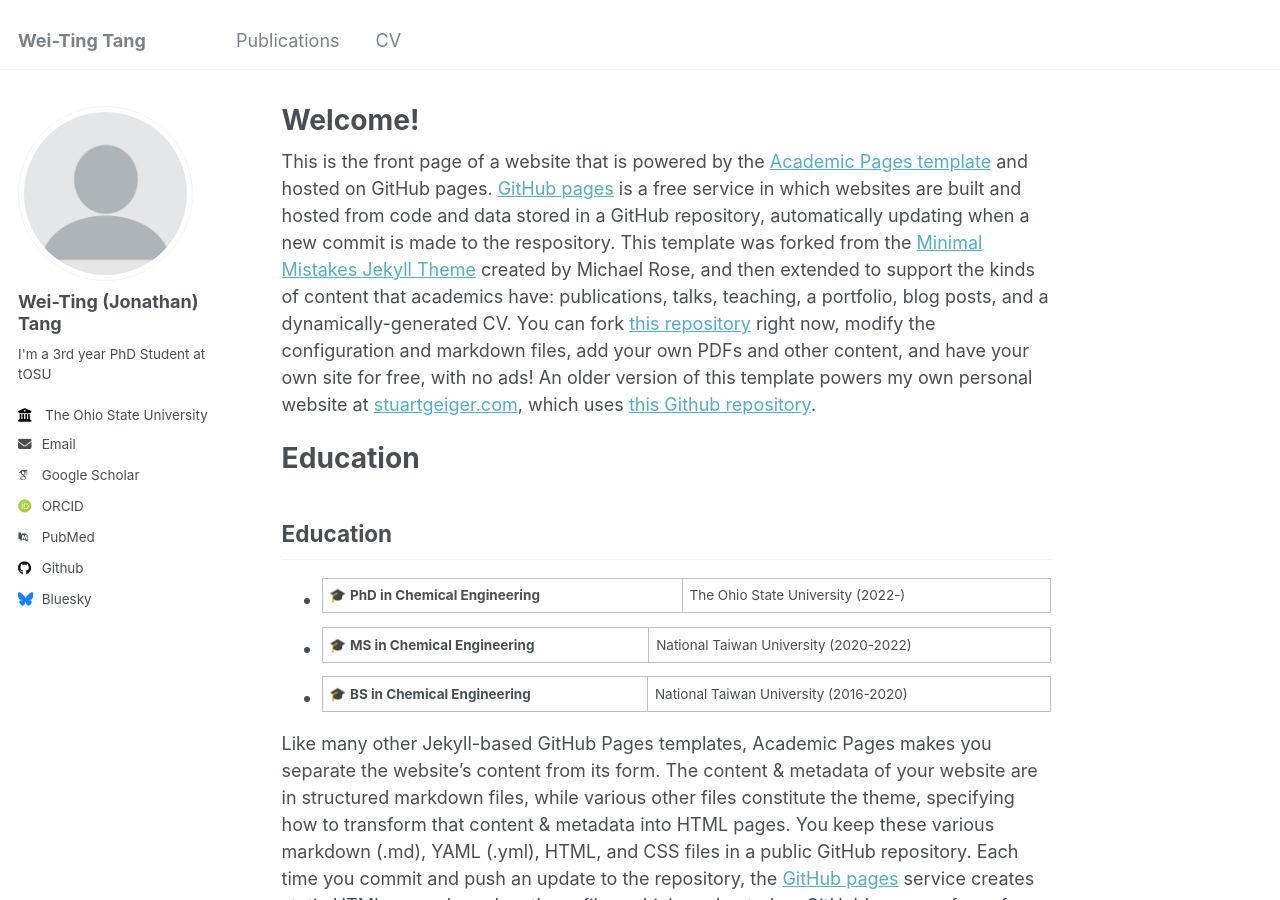
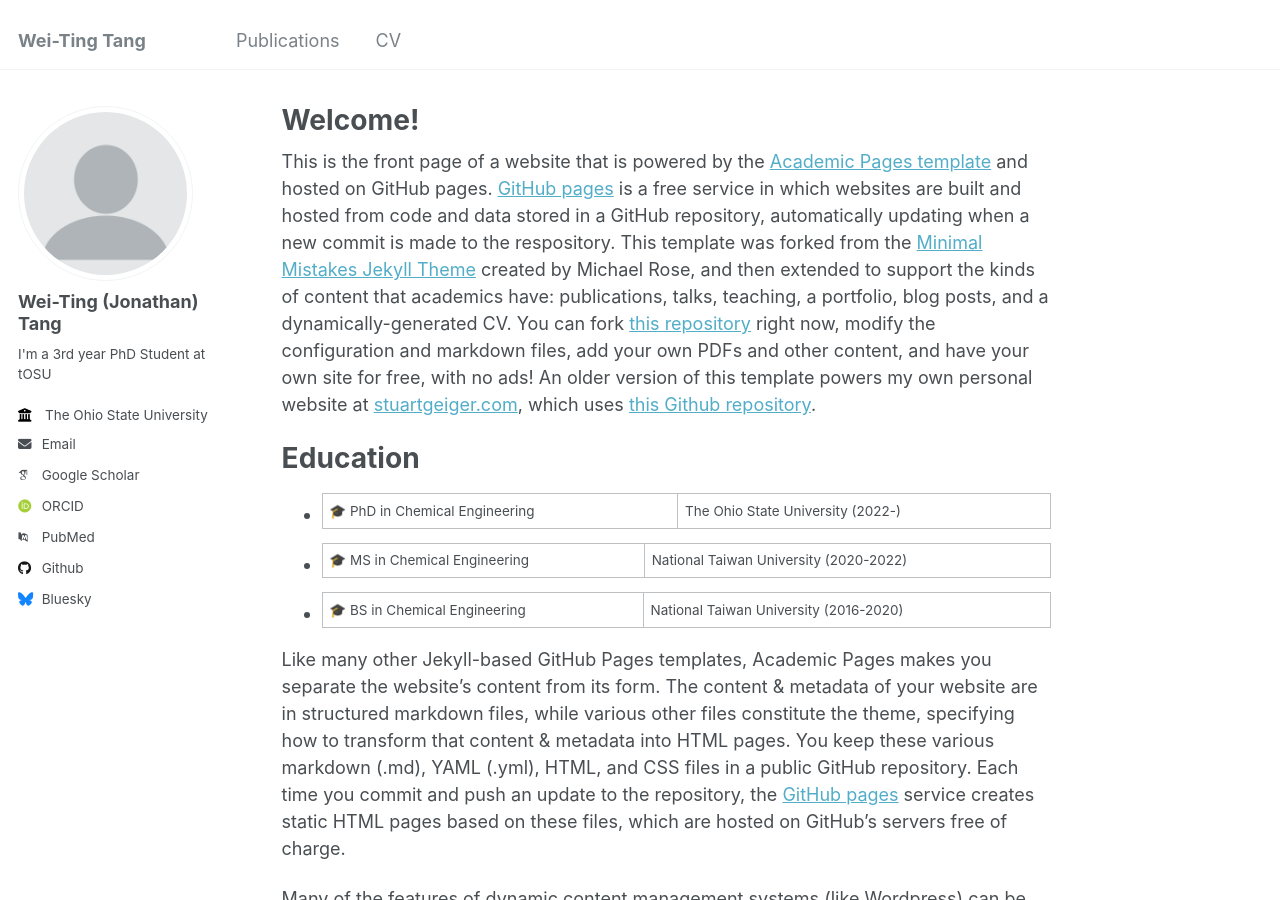
Before and after one commit to R09524081/R09524081.github.io, a Jekyll site: the page built from _pages/about.md, in a window 1280 px wide and 900 px high. Built offline with Jekyll 4.4.1, drawn with Linux system fonts in a browser that asks for light colours; some web fonts are replaced.

Commit message:
Update about.md

```diff
--- a/_pages/about.md
+++ b/_pages/about.md
@@ -11,10 +11,9 @@ This is the front page of a website that is powered by the [Academic Pages templ
 
 Education
 ======
-## Education
-- 🎓 **PhD in Chemical Engineering** | The Ohio State University (2022-)
-- 🎓 **MS in Chemical Engineering** | National Taiwan University (2020-2022)
-- 🎓 **BS in Chemical Engineering** | National Taiwan University (2016-2020)
+- 🎓 PhD in Chemical Engineering | The Ohio State University (2022-)
+- 🎓 MS in Chemical Engineering | National Taiwan University (2020-2022)
+- 🎓 BS in Chemical Engineering | National Taiwan University (2016-2020)
 
 Like many other Jekyll-based GitHub Pages templates, Academic Pages makes you separate the website's content from its form. The content & metadata of your website are in structured markdown files, while various other files constitute the theme, specifying how to transform that content & metadata into HTML pages. You keep these various markdown (.md), YAML (.yml), HTML, and CSS files in a public GitHub repository. Each time you commit and push an update to the repository, the [GitHub pages](https://pages.github.com/) service creates static HTML pages based on these files, which are hosted on GitHub's servers free of charge.
 
```
